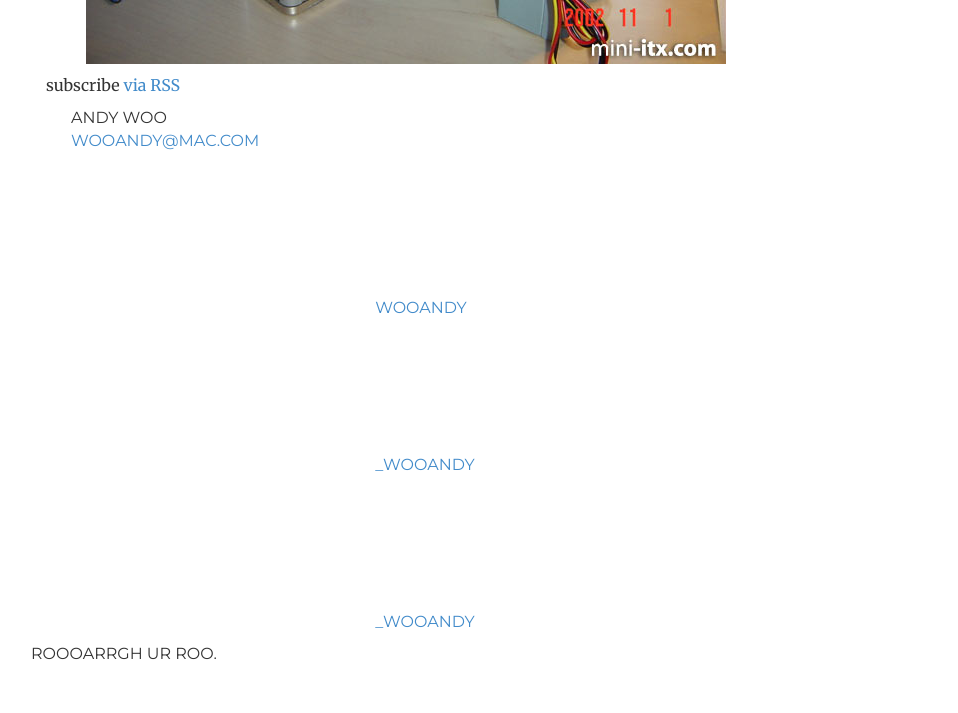
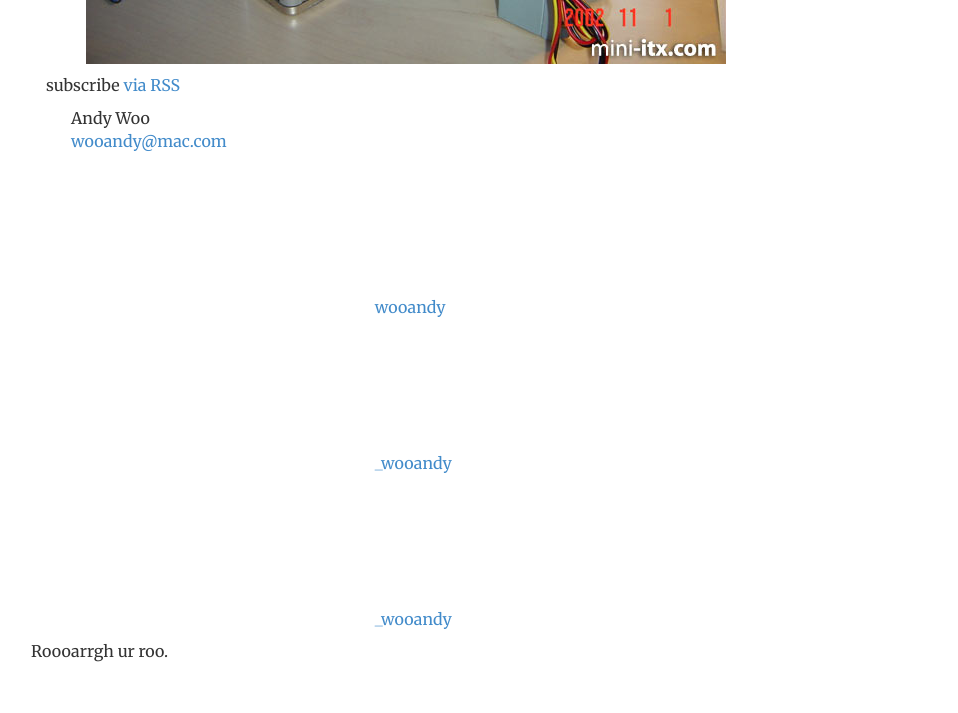
Before and after one commit to wooandy/wooandy.github.io, a Jekyll site: the page built from index.md, in a window 1280 px wide. Shown: the part 1325-2038 px from the top of the page, without its empty margins (146-1104 px from the left). Built offline with Jekyll 4.4.1, drawn with Linux system fonts in a browser that asks for light colours.

Commit message:
Fixing CSS issues

```diff
--- a/_includes/footer.html
+++ b/_includes/footer.html
@@ -1,6 +1,6 @@
 <footer class="site-footer">
 
-  <div class="footer">
+  <div class="site-footer">
 
   <!--  <h2 class="footer-heading">{{ site.title | escape }}</h2> -->
 
```
